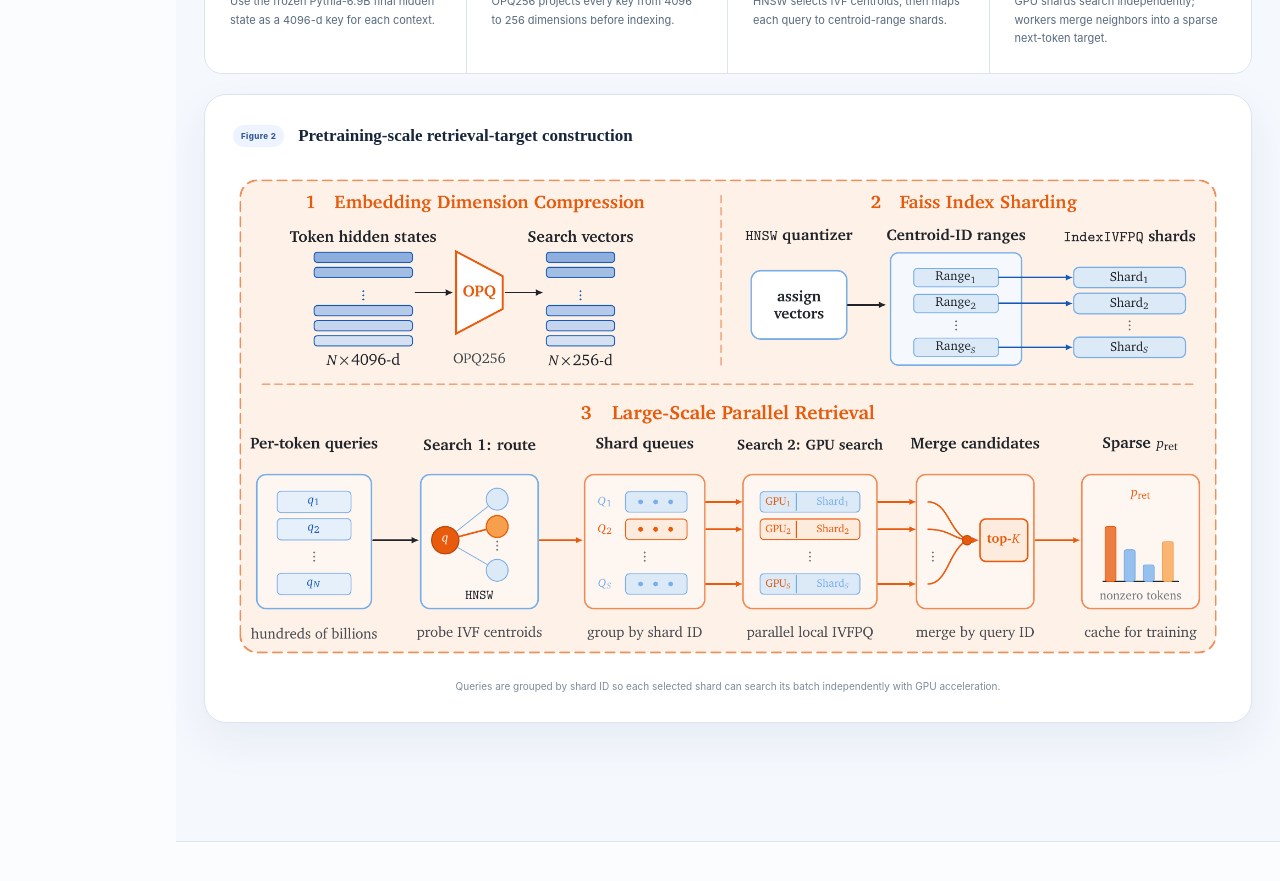
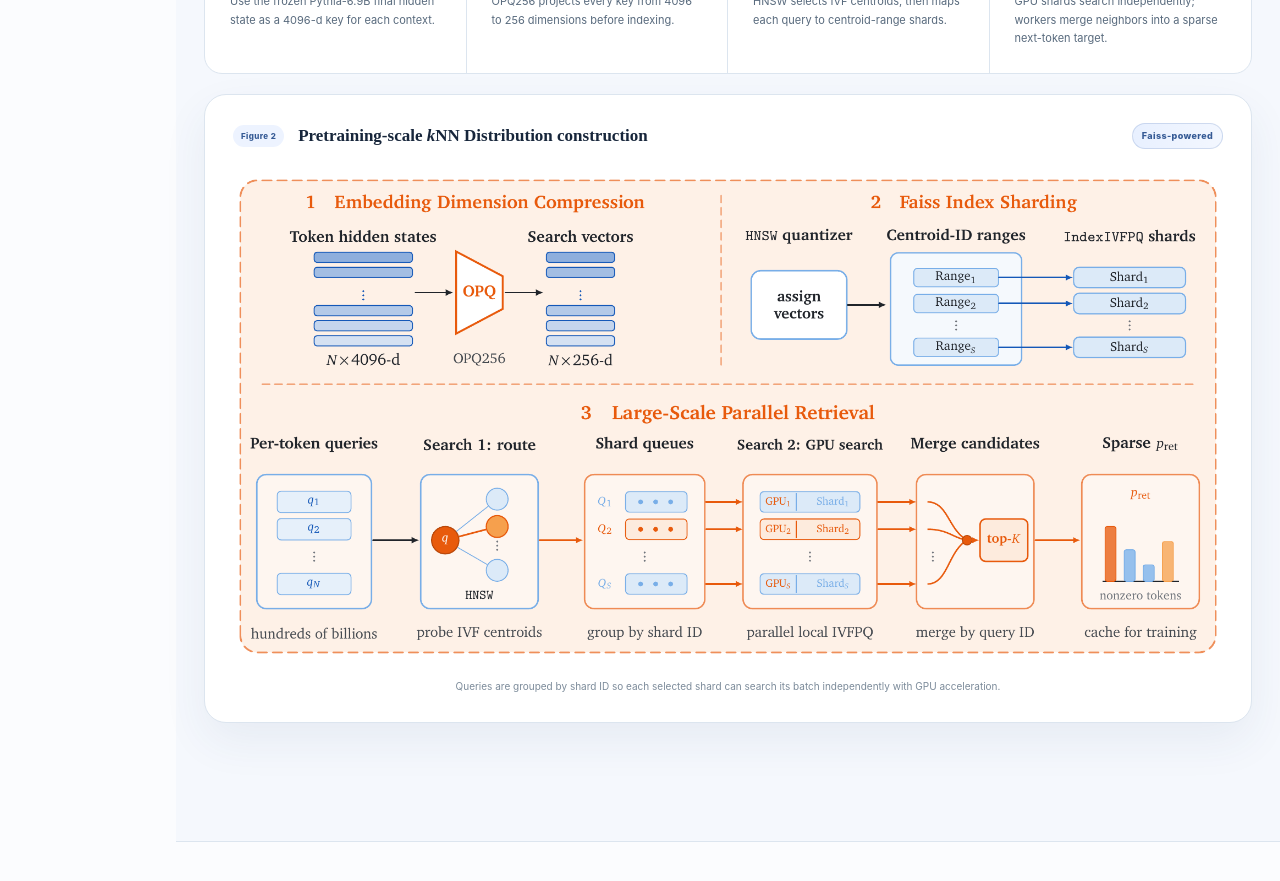
Before and after one commit to Rubin-Wei/memory-decoder-at-scale, a Next.js app: page / in a window 1280 px wide. Shown: the part 4880-5761 px from the top of the page. Built offline with nearby package versions, Linux system fonts and the light colour scheme.

Commit message:
Refine data construction terminology

```diff
--- a/app/globals.css
+++ b/app/globals.css
@@ -1242,6 +1242,19 @@ main {
   font-weight: 600;
 }
 
+.figure-tech {
+  margin-left: auto;
+  padding: 5px 9px;
+  color: var(--blue-dark);
+  background: linear-gradient(90deg, #e8f0ff, #f3f7ff);
+  border: 1px solid rgba(82, 121, 184, 0.22);
+  border-radius: 999px;
+  font-size: 9px;
+  font-style: normal;
+  font-weight: 800;
+  letter-spacing: 0.04em;
+}
+
 .paper-feature figcaption {
   margin-top: 18px;
   color: var(--muted);
@@ -2229,6 +2242,10 @@ footer > a:last-child {
     gap: 8px;
   }
 
+  .figure-tech {
+    margin-left: 0;
+  }
+
   .memory-stage {
     padding-inline: 12px;
   }
--- a/app/page.tsx
+++ b/app/page.tsx
@@ -152,7 +152,7 @@ export default function Home() {
             <p>At pretraining scale, a corpus with <i>N</i> tokens yields <i>N</i> keys and <i>N</i> training queries, creating a joint indexing-and-search bottleneck. Compression, centroid-range sharding, and parallel GPU search enable memory pretraining over 300B training tokens.</p>
           </div>
 
-          <div className="construction-steps" aria-label="Retrieval target construction steps">
+          <div className="construction-steps" aria-label="kNN distribution construction steps">
             <article><span>01</span><strong>Encode</strong><p>Use the frozen Pythia-6.9B final hidden state as a 4096-d key for each context.</p></article>
             <article><span>02</span><strong>Compress</strong><p>OPQ256 projects every key from 4096 to 256 dimensions before indexing.</p></article>
             <article><span>03</span><strong>Route</strong><p>HNSW selects IVF centroids, then maps each query to centroid-range shards.</p></article>
@@ -160,7 +160,11 @@ export default function Home() {
           </div>
 
           <figure className="paper-feature construction-figure">
-            <div className="figure-kicker"><span>Figure 2</span><strong>Pretraining-scale retrieval-target construction</strong></div>
+            <div className="figure-kicker">
+              <span>Figure 2</span>
+              <strong>Pretraining-scale <i>k</i>NN Distribution construction</strong>
+              <em className="figure-tech">Faiss-powered</em>
+            </div>
             <Image
               src={asset("/paper/construction.png")}
               alt="OPQ compression, HNSW and IVF two-level routing, and independent search over centroid-range shards."
```
Also changed, not shown: 1 other file (tests, documents, lock files or other folders).
